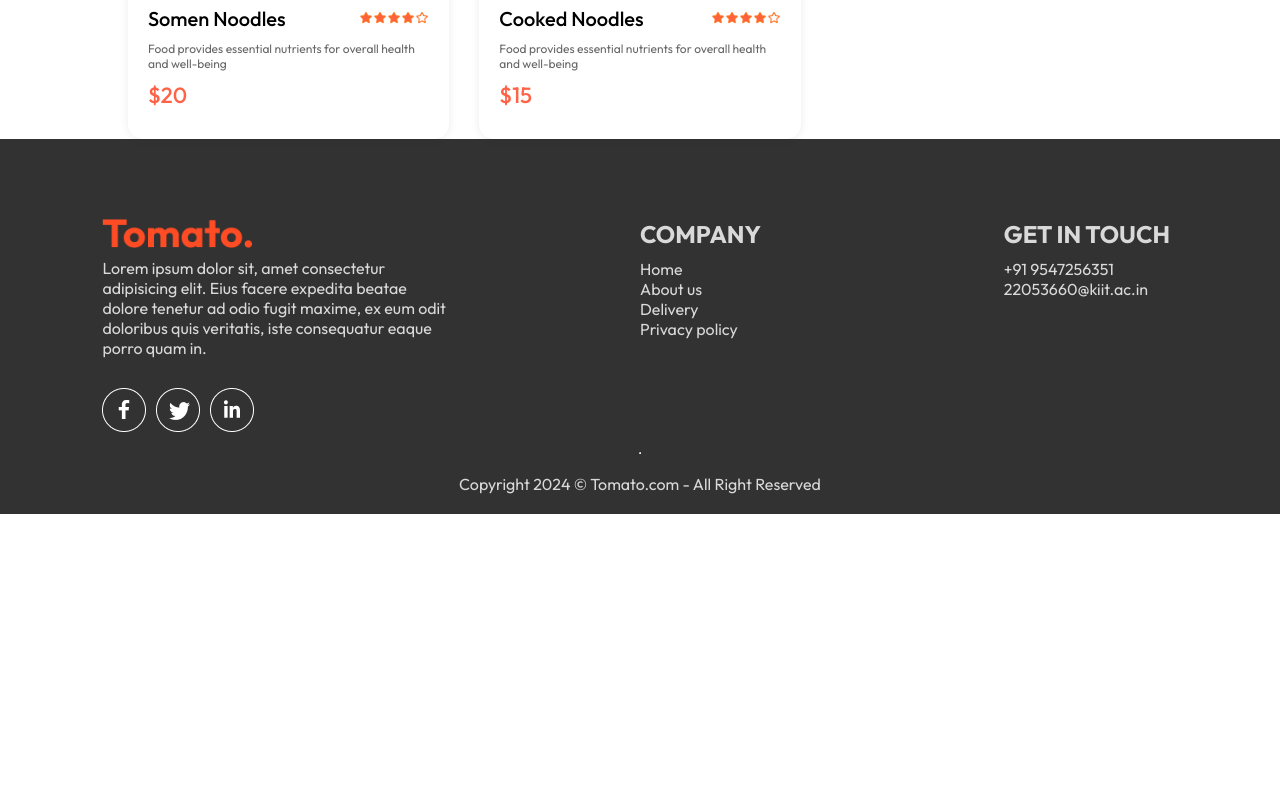
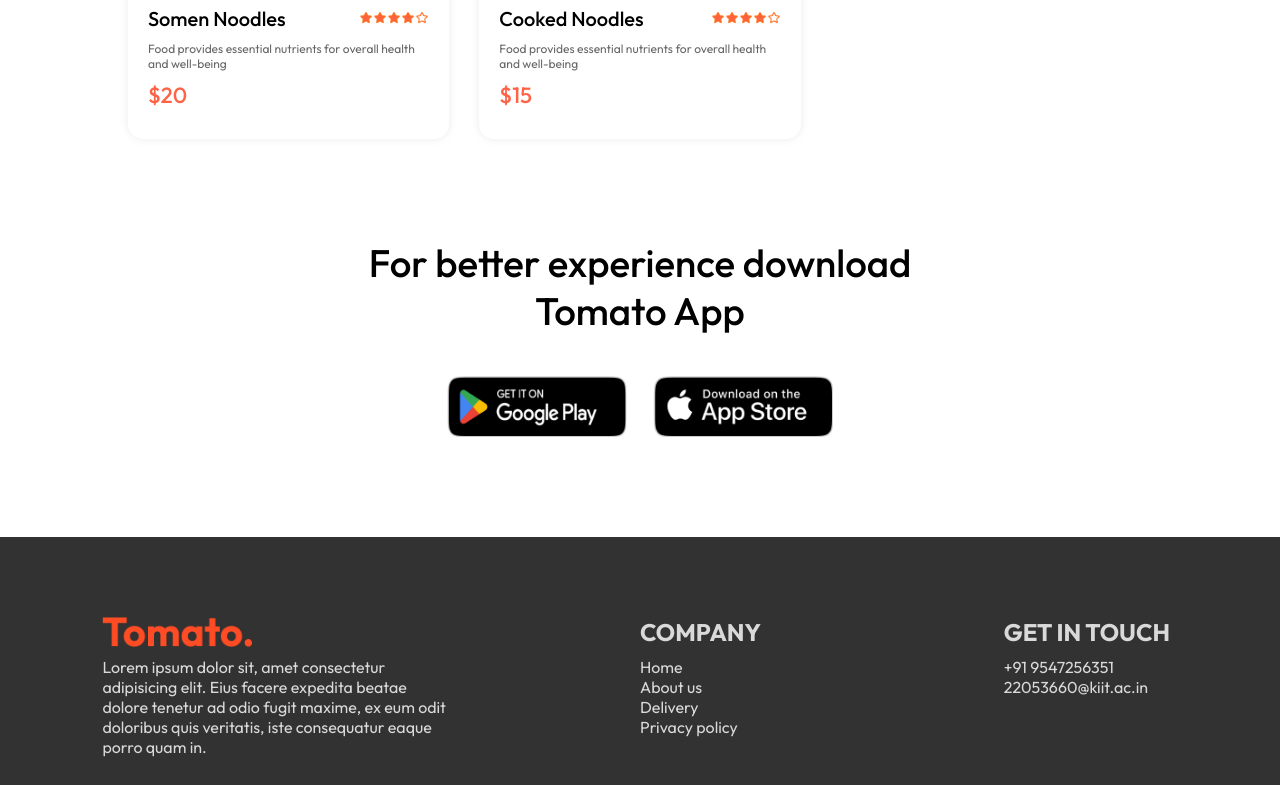
Before and after one commit to Aniket-Maity-22053660/Creating-An-E-commerce-Web-App, a React (Vite) app in the folder FoodNet/: page / in a window 1280 px wide. Shown: the part 5740-6525 px from the top of the page. Before the commit the page ends 6254 px from the top, so only its background shows below. Built offline with nearby package versions, Linux system fonts and the light colour scheme; a web font is replaced by a local one.

Commit message:
Committedf!

```diff
--- /dev/null
+++ b/FoodNet/src/components/appDownload/AppDownload.css
@@ -0,0 +1,23 @@
+.app-download{
+    margin:auto auto;
+    margin-top:100px;
+    font-size: max(3vw, 20px);
+    text-align: center;
+    font-weight:500;
+}
+
+
+.app-download-platform{
+    display:flex;
+    justify-content:center;
+    gap:max(2vw, 10px);
+    margin-top: 40px;
+}
+.app-download-platform img{
+    max-width:180px;
+    transition: transform 1s;
+    cursor:pointer;
+}
+.app-download-platform img:hover{
+    transform:scale(1.05);
+}
--- /dev/null
+++ b/FoodNet/src/components/appDownload/AppDownload.jsx
@@ -0,0 +1,16 @@
+import React from 'react'
+import './AppDownload.css'
+import { assets } from '../../assets/assets'
+const AppDownload = ()=>{
+    return (
+    <div className='app-download' id='app-download'>
+        <p>For better experience download <br />Tomato App</p>
+        <div className='app-download-platform'>
+            <img src={assets.play_store} alt=''/>
+            <img src={assets.app_store} alt='' />
+        </div>
+    </div>
+    )
+}
+
+export default AppDownload
--- a/FoodNet/src/components/footer/Footer.css
+++ b/FoodNet/src/components/footer/Footer.css
@@ -9,6 +9,7 @@
     padding-top:80px;
     width:100%;
     margin:0 auto;
+    margin-top:100px;
 
 }
 .footer-content{
@@ -42,3 +43,10 @@
     display:flex;
     gap:10px;
 }
+.footer hr{
+    height:2px;
+    margin:20px 0;
+    width:100%;
+    background-color:grey;
+    border:none;
+}
--- a/FoodNet/src/pages/Home/Home.jsx
+++ b/FoodNet/src/pages/Home/Home.jsx
@@ -3,6 +3,7 @@
 import Header from '../../components/header/Header.jsx'
 import Menu from '../../components/menu/Menu.jsx'
 import FoodDisplay from '../../components/foodDisplay/FoodDisplay.jsx'
+import AppDownload from '../../components/appDownload/AppDownload.jsx'
 
 const Home = ()=>{
     const [category, setCategory] = useState("all")
@@ -15,6 +16,7 @@
         <Header />
         <Menu category={category} setCategory={setCategory} />
         <FoodDisplay category={category}/>
+        <AppDownload />
         </>
     )
 }
```
